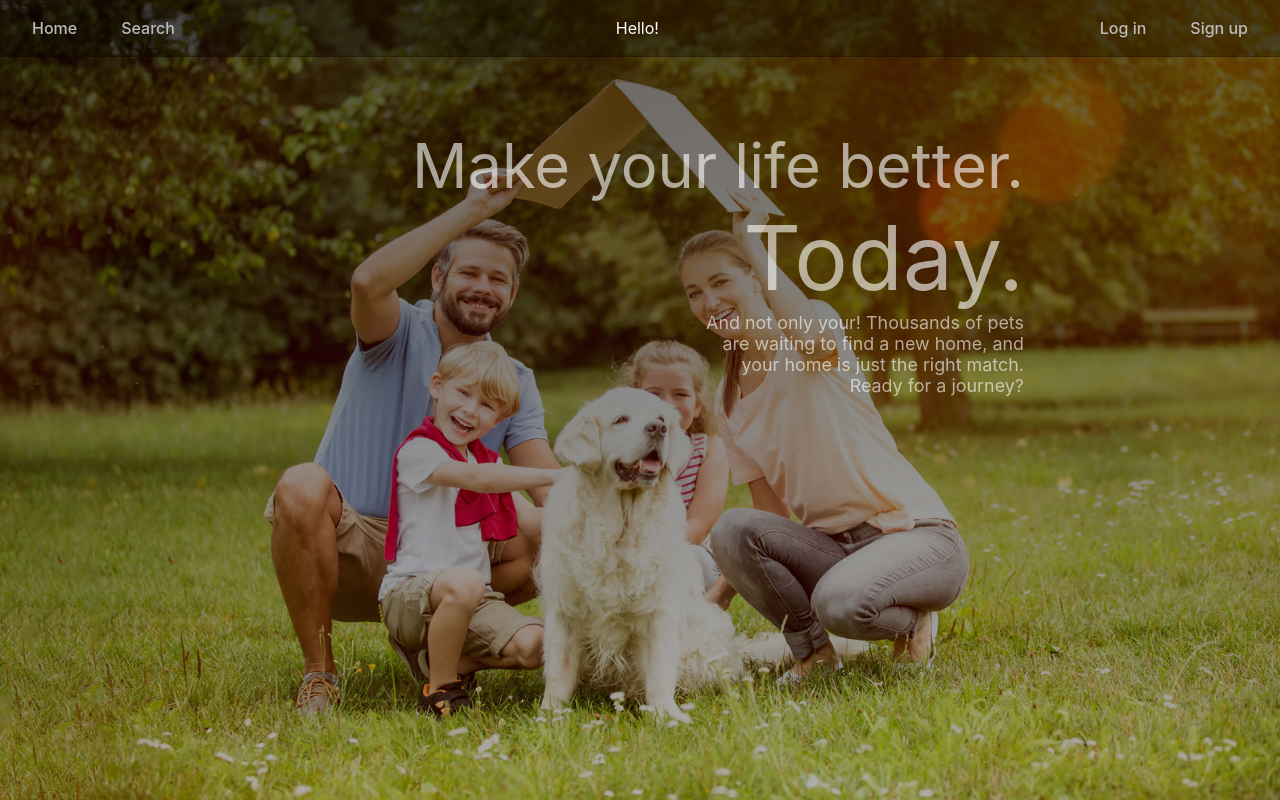
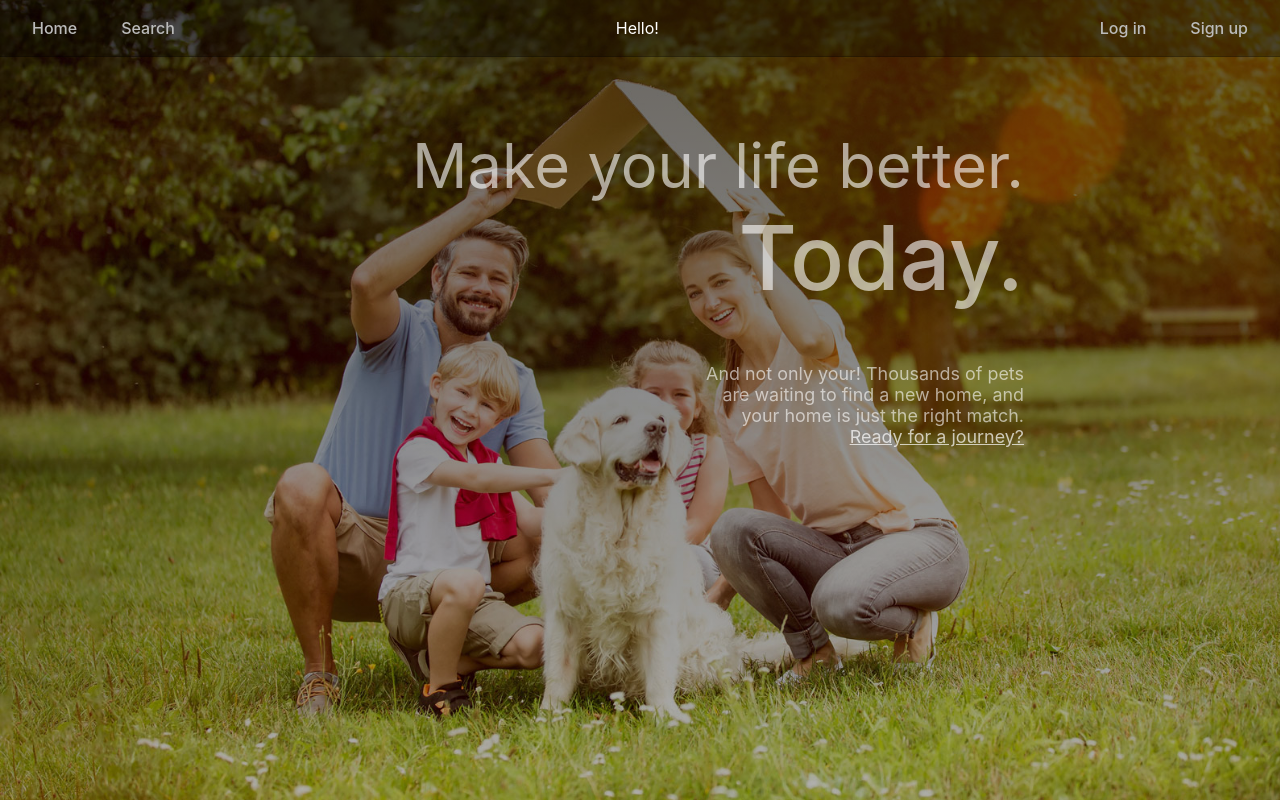
Before and after one commit to kgoodluck/pet-adoption-FE, a React (Create React App) app: page / in a window 1280 px wide. Built offline with nearby package versions, Linux system fonts and the light colour scheme.

Commit message:
some design changes for the home page

```diff
--- a/src/App.css
+++ b/src/App.css
@@ -57,8 +57,8 @@ nav a:active {
   padding-right: 20vw;
   text-align: right;
   text-align: -webkit-right;
-  color: rgba(255,255,255);
-  opacity: 60%;
+  color: rgba(255,255,255,0.6);
+  /* opacity: 60%; */
   /* color: rgb(83, 199, 83);
   opacity: 100%;
   mix-blend-mode: difference; */
@@ -69,12 +69,17 @@ nav a:active {
 }
 .home-page-title .title-second {
   font-size: 7vw;
+  font-weight: 500;
 }
 .home-page-title .subtitle {
+  margin-top: 4vw;
   max-width: 26vw;
 }
 .home-page-title span {
   white-space: nowrap;
+  color: rgba(255,255,255,0.7);
+  text-decoration: underline;
+  cursor: pointer;
 }
 
 @media (max-width: 1190px) {
```
